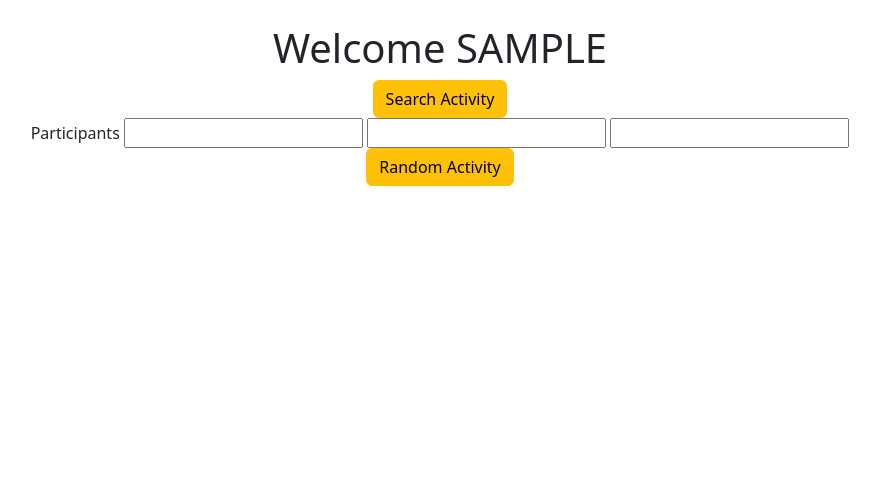
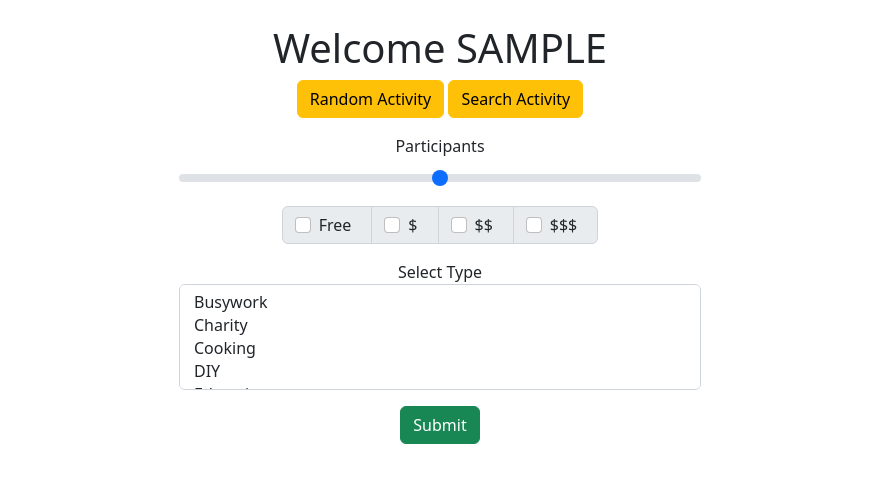
Before and after one commit to gloryannen/Bored-App, a Flask app: template templates/user/profile.html in a window 1280 px wide, after a click on "Search Activity". Shown: the part 56-539 px from the top of the page, without its empty margins (200-1080 px from the left). Run offline with Flask 2, Linux system fonts and the light colour scheme; the template is opened without the code that fills it: values that come from a table or form of the project are taken from there, others are empty; tables that the repository leaves empty hold one stand-in row (values such as "Sample post"); some libraries are stand-ins or nearby versions.

Commit message:
search button criteria HTML

```diff
--- a/forms.py
+++ b/forms.py
@@ -32,3 +32,6 @@ class SavedActivityForm(FlaskForm):
     title = HiddenField(name="activityTitle")
     participants = HiddenField(name="activityParticipants")
     price = HiddenField(name="activityPrice")
+
+class ActivitySearchCriteria(FlaskForm):
+    """Activity Criteria form."""
--- a/templates/base.html
+++ b/templates/base.html
@@ -36,11 +36,14 @@
         <div class="collapse navbar-collapse" id="navbarNav">
           <ul class="navbar-nav">
             <li class="nav-item">
+              <a class="nav-link text-warning"
+                ><b>Hello, {{g.user.username.upper()}}</b></a
+              >
+            </li>
+            <li class="nav-item">
               <a class="nav-link" href="/user/{{ g.user.id }}">Profile</a>
             </li>
-            <li class="nav-item">
-              <a class="nav-link" aria-current="page" href="/">Home</a>
-            </li>
+
             <li class="nav-item dropdown">
               <a
                 class="nav-link dropdown-toggle"
--- a/templates/user/profile.html
+++ b/templates/user/profile.html
@@ -7,6 +7,10 @@
       <h1>Welcome {{user.username.upper()}}</h1>
       <div class="mb-3">
         <div class="form-group">
+          <button class="btn btn-warning" onclick="fetchData()">
+            Random Activity
+          </button>
+
           <button
             class="btn btn-warning"
             type="button"
@@ -17,21 +21,99 @@
           >
             Search Activity
           </button>
+
           <div class="collapse" id="collapseExample">
-            <form>
-              <label for="participantsInput">Participants</label>
-              <input id="participantsInput" />
-              <input />
+            <div class="container my-3">
+              <div class="row justify-content-center">
+                <div class="col-6">
+                  <form>
+                    <div class="input-group mb-3 justify-content-center">
+                      <div>
+                        <label for="participantsRange" class="form-label"
+                          >Participants</label
+                        >
+                      </div>
+                      <input
+                        type="range"
+                        class="form-range"
+                        id="participantsRange"
+                        min="1"
+                        max="3"
+                      />
+                    </div>
 
-              <input />
-            </form>
+                    <div class="input-group mb-3 justify-content-center">
+                      <div class="input-group-text">
+                        <input
+                          id="priceInput"
+                          class="form-check-input mt-0"
+                          type="checkbox"
+                          value=""
+                          aria-label="Checkbox for following label"
+                        />
+                        <label for="priceInput" class="mx-2">Free</label>
+                      </div>
+
+                      <div class="input-group-text">
+                        <input
+                          id="priceInput"
+                          class="form-check-input mt-0"
+                          type="checkbox"
+                          value=""
+                          aria-label="Checkbox for following label"
+                        />
+                        <label for="priceInput" class="mx-2">$</label>
+                      </div>
+                      <div class="input-group-text">
+                        <input
+                          id="priceInput"
+                          class="form-check-input mt-0"
+                          type="checkbox"
+                          value=""
+                          aria-label="Checkbox for following label"
+                        />
+                        <label for="priceInput" class="mx-2">$$</label>
+                      </div>
+                      <div class="input-group-text">
+                        <input
+                          id="priceInput"
+                          class="form-check-input mt-0"
+                          type="checkbox"
+                          value=""
+                          aria-label="Checkbox for following label"
+                        />
+                        <label for="priceInput" class="mx-2">$$$</label>
+                      </div>
+                    </div>
+                    <div>
+                      <label for="typeSelect" class="mx-3">Select Type</label>
+                    </div>
+                    <select
+                      class="form-select"
+                      multiple
+                      aria-label="Select options for type"
+                      id="typeSelect"
+                    >
+                      <option value="busywork">Busywork</option>
+                      <option value="charity">Charity</option>
+                      <option value="cooking">Cooking</option>
+                      <option value="diy">DIY</option>
+                      <option value="education">Education</option>
+                      <option value="music">Music</option>
+                      <option value="recreational">Recreational</option>
+                      <option value="relaxation">Relaxation</option>
+                      <option value="social">Social</option>
+                    </select>
+                    <button type="submit" class="btn btn-success mt-3">
+                      Submit
+                    </button>
+                  </form>
+                </div>
+              </div>
+            </div>
           </div>
-
-          <button class="btn btn-warning" onclick="fetchData()">
-            Random Activity
-          </button>
         </div>
-        <div class="text-center" id="spinDiv" style="display: none">
+        <div class="text-center my-3" id="spinDiv" style="display: none">
           <div class="spinner-border" role="status" id="spinner">
             <span class="sr-only">Loading...</span>
           </div>
```
